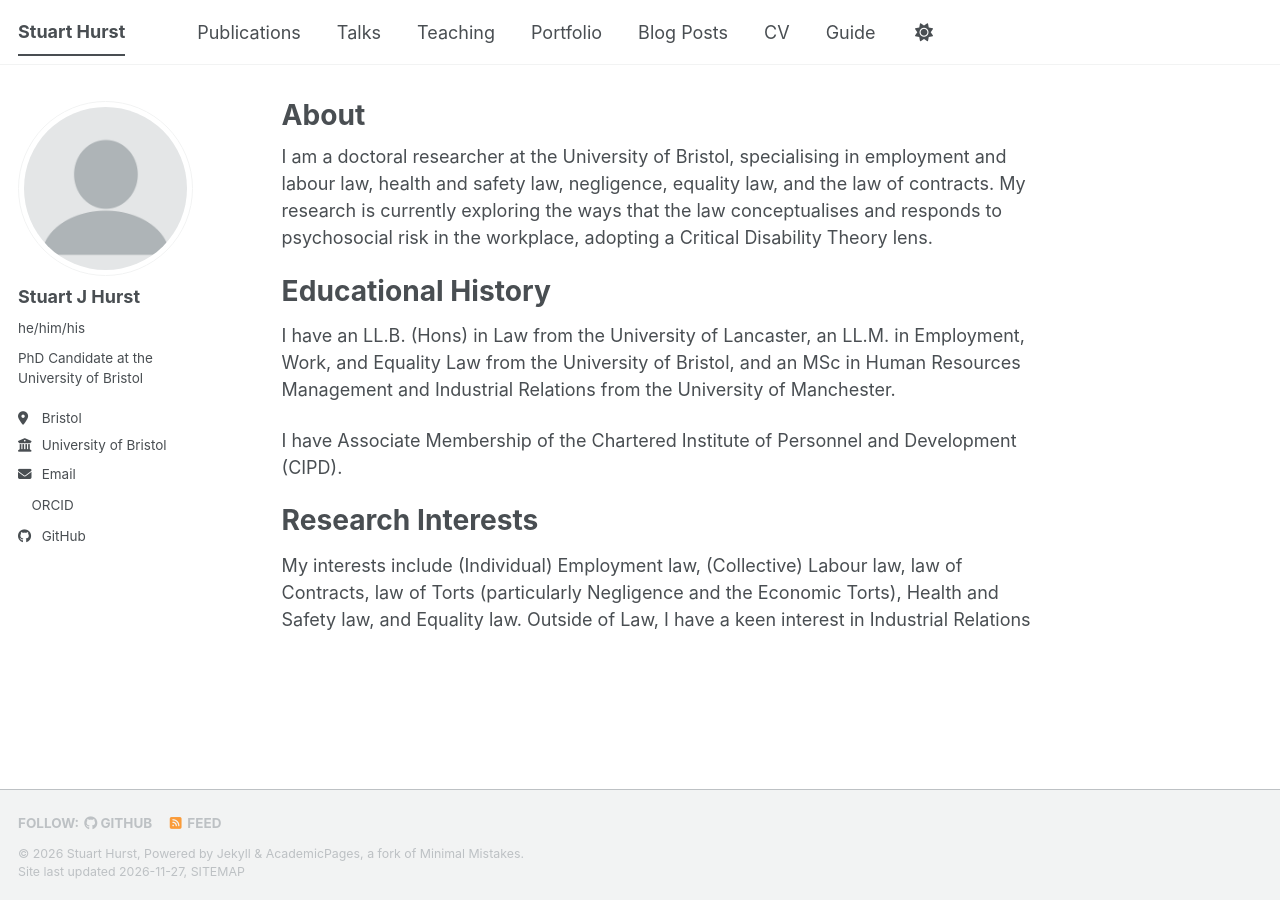
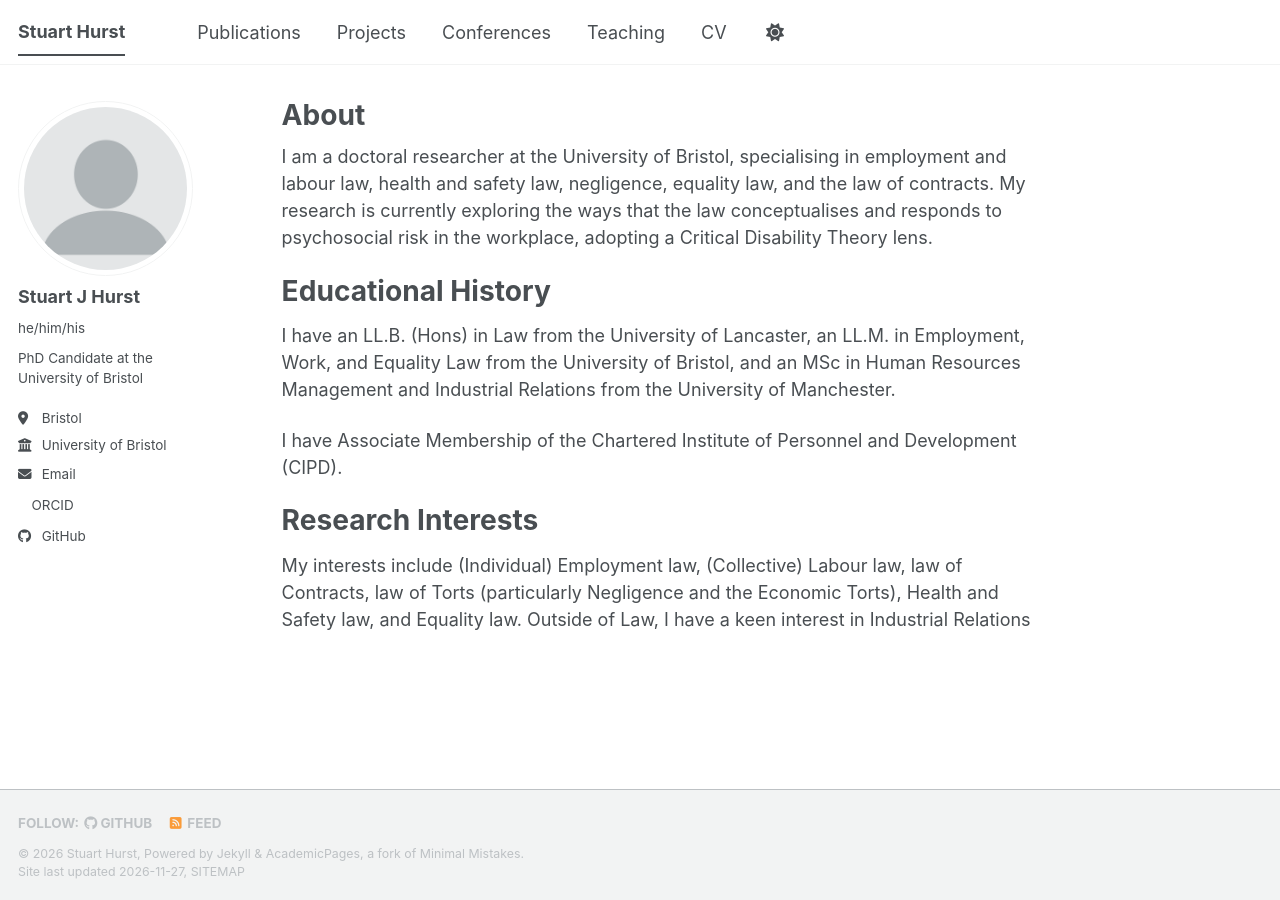
Before and after one commit to stuartjhurst/stuartjhurst.github.io, a Jekyll site: the page built from _pages/about.md, in a window 1280 px wide. Built offline with Jekyll 4.4.1, drawn with Linux system fonts in a browser that asks for light colours; a script bundle is joined from its source files by our own code; a style sheet for code colours, icons or effects is not loaded.

Commit message:
Update navigation.yml

```diff
--- a/_data/navigation.yml
+++ b/_data/navigation.yml
@@ -11,20 +11,23 @@ main:
   - title: "Publications"
     url: /publications/
 
-  - title: "Talks"
-    url: /talks/
+  - title: "Projects"
+    url: /projects/
+
+  - title: "Conferences"
+    url: /conferences/
 
   - title: "Teaching"
     url: /teaching/
 
-  - title: "Portfolio"
-    url: /portfolio/
+  #- title: "Portfolio"
+  #  url: /portfolio/
 
-  - title: "Blog Posts"
-    url: /year-archive/
+  #- title: "Blog Posts"
+  #  url: /year-archive/
 
   - title: "CV"
     url: /cv/
 
-  - title: "Guide"
-    url: /markdown/
+  #- title: "Guide"
+  #  url: /markdown/
```
